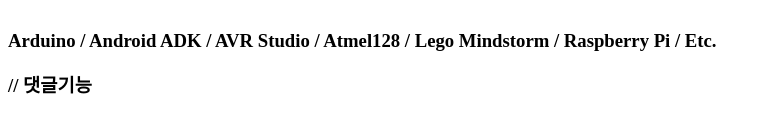
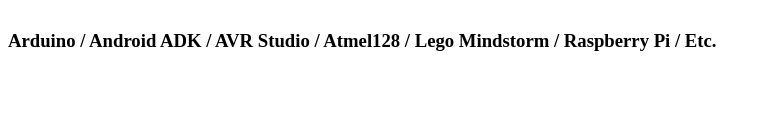
Before and after one commit to lambsear/WEB1, a plain HTML site: page index.html in a window 1280 px wide. Shown: the part 529-662 px from the top of the page, without its empty margins (0-771 px from the left). Drawn offline with Linux system fonts and the light colour scheme; a script that the page names is missing.

Commit message:
Update index.html

```diff
--- a/index.html
+++ b/index.html
@@ -31,7 +31,7 @@
   <h1>UNIST PINOCCHIO</h1>
   <h2>'우리가 원하는것을 무엇이든 다 만들어볼때까지'</h2>
   <p><h3>UNIST의 유일무이한 로봇동아리<h3><br> Arduino / Android ADK / AVR Studio / Atmel128 / Lego Mindstorm / Raspberry Pi / Etc.</p>
-<p> // 댓글기능
+<p>
   <div id="disqus_thread"></div>
   <script>
     (function()
```
